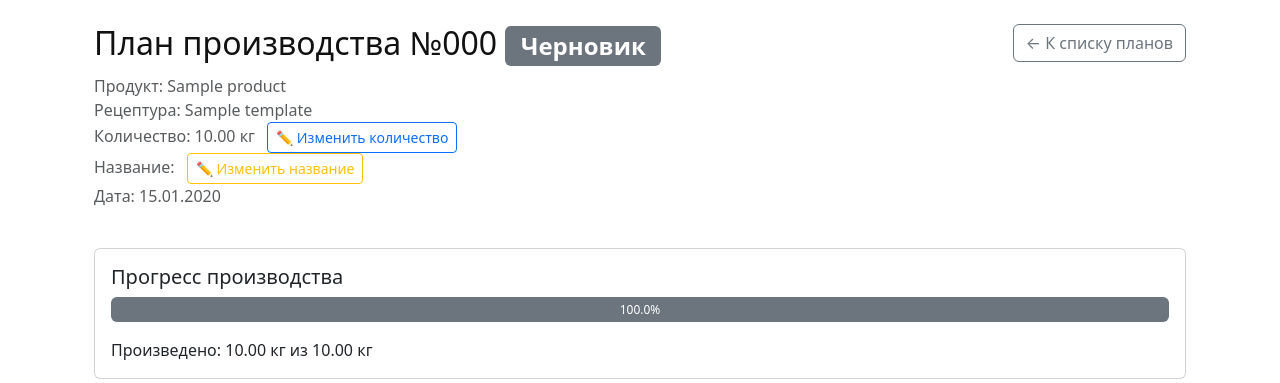
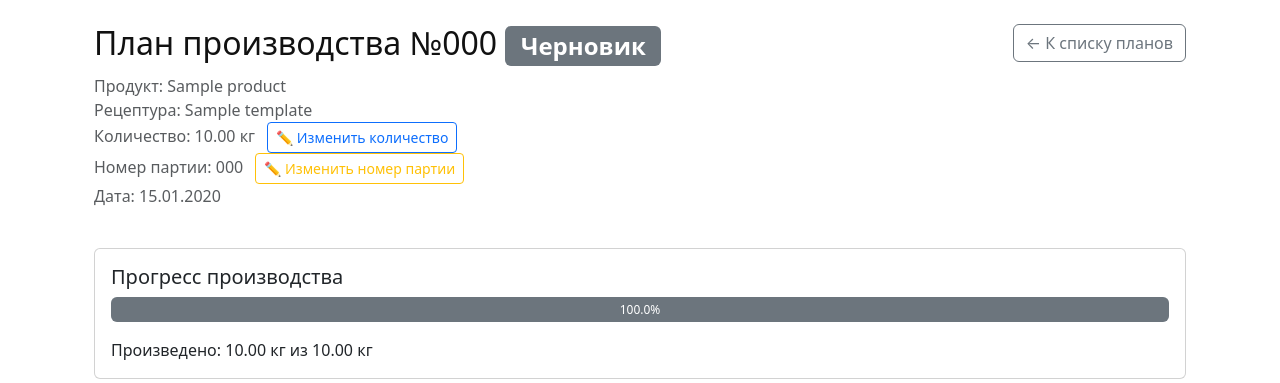
Before and after one commit to Ildaku/asi, a Flask app: page /production_plans/1 in a window 1280 px wide. Shown: the part 80-463 px from the top of the page. Run offline with Flask 3, Linux system fonts and the light colour scheme; a user stored in the database is signed in; tables that the repository leaves empty hold one stand-in row (values such as "Sample post"); some libraries are stand-ins or nearby versions.

Commit message:
изменение названий плана2

```diff
--- a/app/routes.py
+++ b/app/routes.py
@@ -1734,38 +1734,38 @@
 
     # Проверяем, что план имеет статус "Черновик"
     if plan.status != PlanStatus.DRAFT:
-        flash('Можно изменять название только в планах со статусом "Черновик"', 'error')
+        flash('Можно изменять номер партии только в планах со статусом "Черновик"', 'error')
         return redirect(url_for('production_plan_detail', plan_id=plan_id))
 
     try:
-        # Получаем новое название из формы
-        new_name = request.form.get('new_name', '').strip()
-
-        if not new_name:
-            flash('Название не может быть пустым', 'error')
+        # Получаем новый номер партии из формы
+        new_batch_number = request.form.get('new_name', '').strip()
+
+        if not new_batch_number:
+            flash('Номер партии не может быть пустым', 'error')
             return redirect(url_for('production_plan_detail', plan_id=plan_id))
 
-        # Сохраняем старое название для записи в примечания
-        old_name = plan.name
-
-        # Обновляем название в плане
-        plan.name = new_name
+        # Сохраняем старый номер партии для записи в примечания
+        old_batch_number = plan.batch_number
+
+        # Обновляем номер партии в плане
+        plan.batch_number = new_batch_number
 
         # Добавляем запись в примечания
         timestamp = datetime.now().strftime('%d.%m.%Y %H:%M')
-        name_note = f"[{timestamp}] Изменено название с '{old_name}' на '{new_name}'"
+        batch_number_note = f"[{timestamp}] Изменен номер партии с '{old_batch_number}' на '{new_batch_number}'"
 
         if plan.notes:
-            plan.notes = name_note + "\n\n" + plan.notes
+            plan.notes = batch_number_note + "\n\n" + plan.notes
         else:
-            plan.notes = name_note
+            plan.notes = batch_number_note
 
         db.session.commit()
-        flash(f'Название плана изменено с "{old_name}" на "{new_name}"', 'success')
+        flash(f'Номер партии изменен с "{old_batch_number}" на "{new_batch_number}"', 'success')
 
     except Exception as e:
         db.session.rollback()
-        flash(f'Ошибка при изменении названия: {str(e)}', 'error')
+        flash(f'Ошибка при изменении номера партии: {str(e)}', 'error')
 
     return redirect(url_for('production_plan_detail', plan_id=plan_id))
 
--- a/app/templates/production_plan_detail.html
+++ b/app/templates/production_plan_detail.html
@@ -19,10 +19,10 @@
                     ✏️ Изменить количество
                 </button>
                 {% endif %}<br>
-                Название: {{ plan.name }}
+                Номер партии: {{ plan.batch_number }}
                 {% if plan.status == PlanStatus.DRAFT %}
                 <button class="btn btn-sm btn-outline-warning ms-2" data-bs-toggle="modal" data-bs-target="#editNameModal">
-                    ✏️ Изменить название
+                    ✏️ Изменить номер партии
                 </button>
                 {% endif %}<br>
                 Дата: {{ plan.created_at.strftime('%d.%m.%Y') }}
@@ -420,29 +420,29 @@
     </div>
 </div>
 
-<!-- Модальное окно изменения названия плана -->
+<!-- Модальное окно изменения номера партии плана -->
 <div class="modal fade" id="editNameModal" tabindex="-1">
     <div class="modal-dialog">
         <div class="modal-content">
             <div class="modal-header">
-                <h5 class="modal-title">Изменить название плана</h5>
+                <h5 class="modal-title">Изменить номер партии плана</h5>
                 <button type="button" class="btn-close" data-bs-dismiss="modal"></button>
             </div>
             <form method="POST" action="{{ url_for('edit_plan_name', plan_id=plan.id) }}">
                 <div class="modal-body">
                     <div class="alert alert-info">
-                        <strong>Текущее название:</strong> {{ plan.name }}
+                        <strong>Текущий номер партии:</strong> {{ plan.batch_number }}
                     </div>
                     <div class="mb-3">
-                        <label for="new_name" class="form-label">Новое название</label>
+                        <label for="new_name" class="form-label">Новый номер партии</label>
                         <input type="text" class="form-control" id="new_name" name="new_name"
                                required
-                               value="{{ plan.name }}"
-                               placeholder="Введите новое название">
-                        <div class="form-text">Введите новое название для плана производства</div>
+                               value="{{ plan.batch_number }}"
+                               placeholder="Введите новый номер партии">
+                        <div class="form-text">Введите новый номер партии для плана производства</div>
                     </div>
                     <div class="alert alert-warning">
-                        <strong>Внимание!</strong> Изменение названия повлияет на отображение в списках и отчётах.
+                        <strong>Внимание!</strong> Изменение номера партии повлияет на отображение в списках и отчётах.
                     </div>
                 </div>
                 <div class="modal-footer">
```
